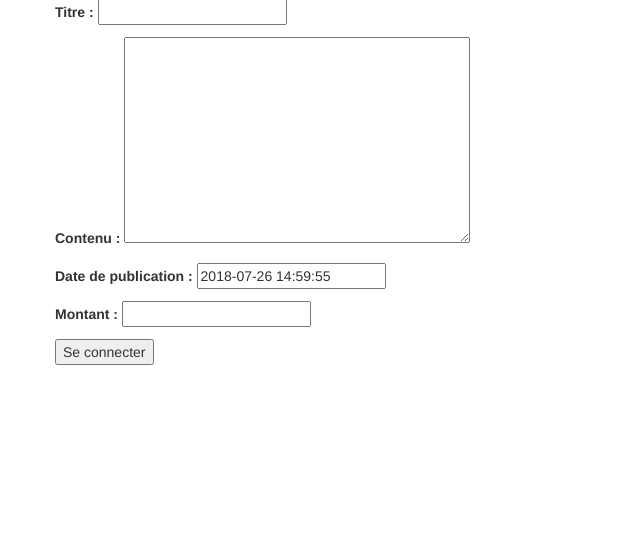
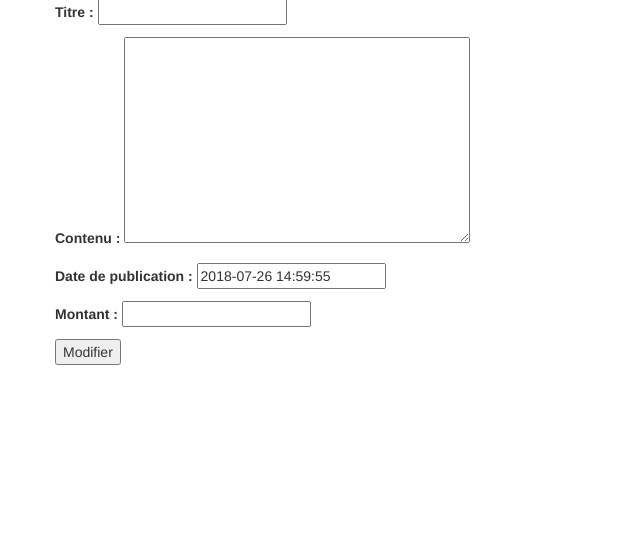
Before and after one commit to aittiritesoufian/ESGI-pythonproject, a Django app: template webannonces/annonces/templates/annonces/edit-annonces.html in a window 1280 px wide. Shown: the part 141-687 px from the top of the page, without its empty margins (0-640 px from the left). Run offline with Django 3.2, Linux system fonts and the light colour scheme; the template is opened without the code that fills it: values that come from a table or form of the project are taken from there, others are empty; some libraries are stand-ins or nearby versions.

Commit message:
update template, fix url

```diff
--- a/webannonces/annonces/templates/annonces/edit-annonces.html
+++ b/webannonces/annonces/templates/annonces/edit-annonces.html
@@ -11,10 +11,10 @@
     <div class="container" id="annonce-wrapper">
         <h1>Mes annonces</h1>
         <div id="edit-form" class="row list-group">
-            <form method="post" action=".">
+            <form method="post" action="{% url 'edit_annonces' id_annonce %}">
                 {% csrf_token %}
                 {{ form.as_p }}
-                <input type="submit" value="Se connecter" />
+                <input type="submit" value="Modifier" />
             </form>
         </div>
     </div>
```
